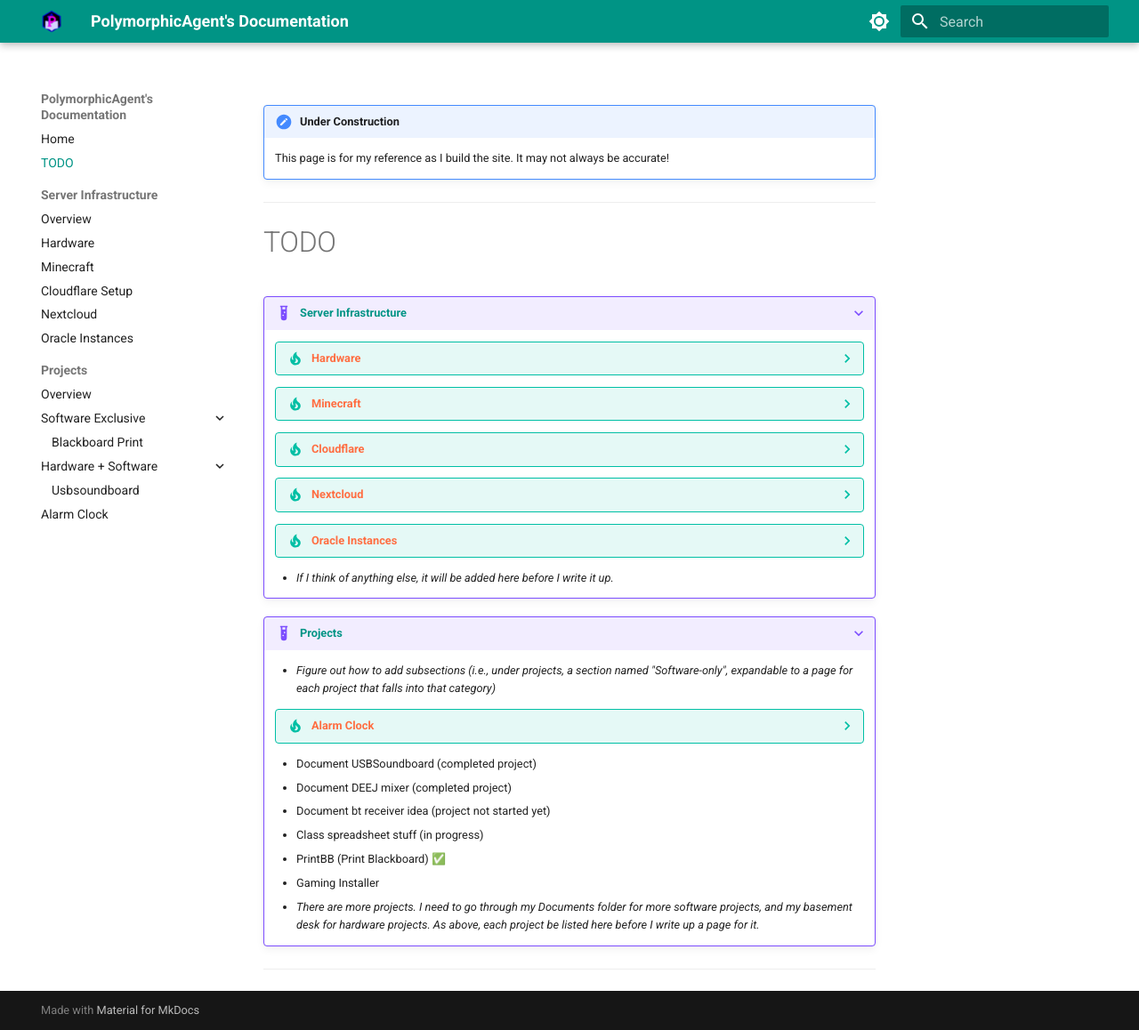
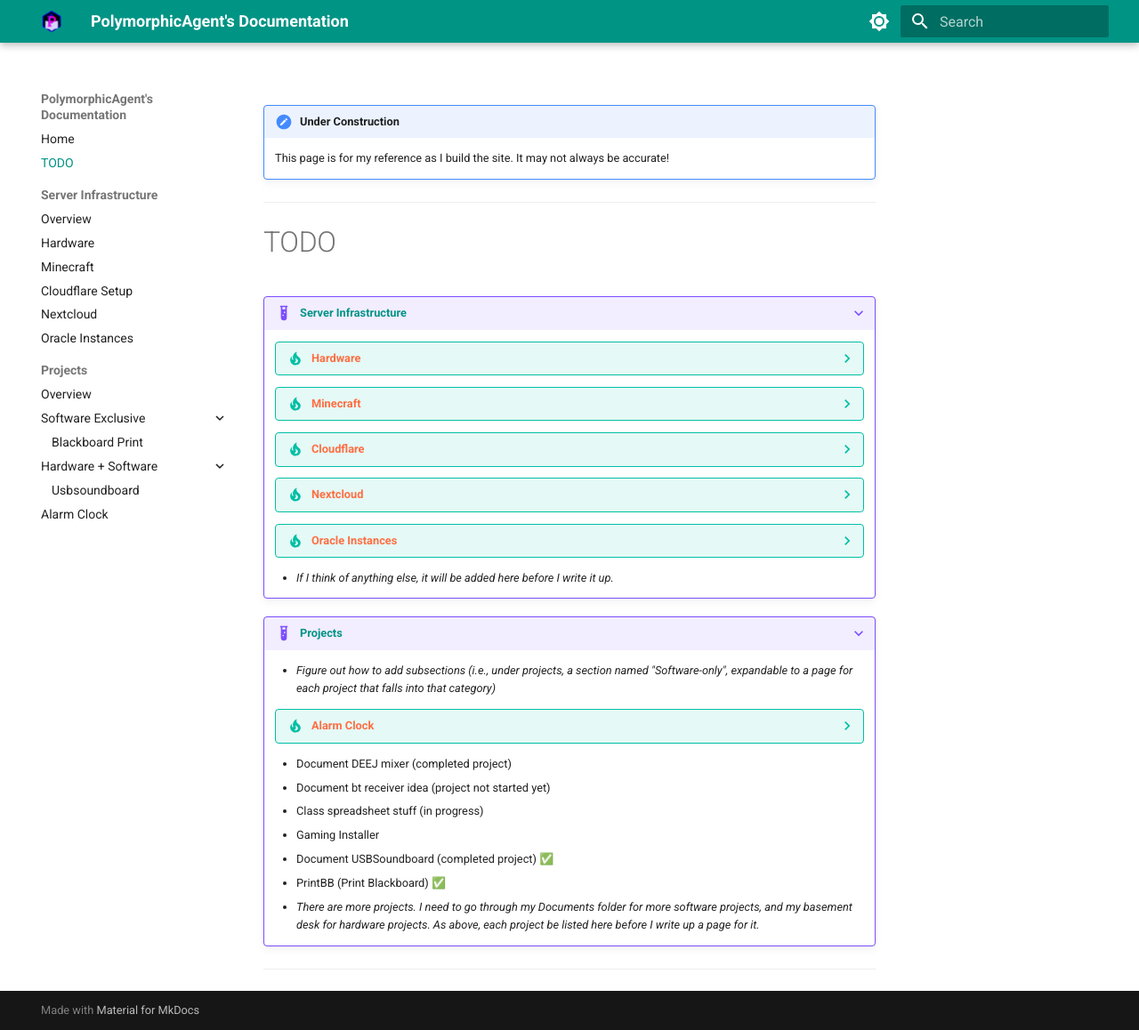
Before and after one commit to PolymorphicAgent/docs.polimorph.dev, an MkDocs documentation site: the page built from docs/TODO.md, in a window 1280 px wide and 1158 px high. Shown: the whole window at 89% size. Built offline with MkDocs 1.6.1 and Material for MkDocs 9.7.7, drawn with Linux system fonts in a browser that asks for light colours.

```diff
--- a/docs/TODO.md
+++ b/docs/TODO.md
@@ -23,12 +23,12 @@
     - _Figure out how to add subsections (i.e., under projects, a section named "Software-only", expandable to a page for each project that falls into that category)_
     ???- tip "<a href="../projects/alarm-clock/" class="custom-link">Alarm Clock</a>"
         - Add wiring diagrams, code snippets, and images
-    - Document USBSoundboard (completed project)
     - Document DEEJ mixer (completed project)
     - Document bt receiver idea (project not started yet)
     - Class spreadsheet stuff (in progress)
+    - Gaming Installer
+    - Document USBSoundboard (completed project) ✅
     - PrintBB (Print Blackboard) ✅
-    - Gaming Installer
     - _There are more projects. I need to go through my Documents folder for more software projects, and my basement desk for hardware projects. As above, each project be listed here before I write up a page for it._
 
 ---
```
